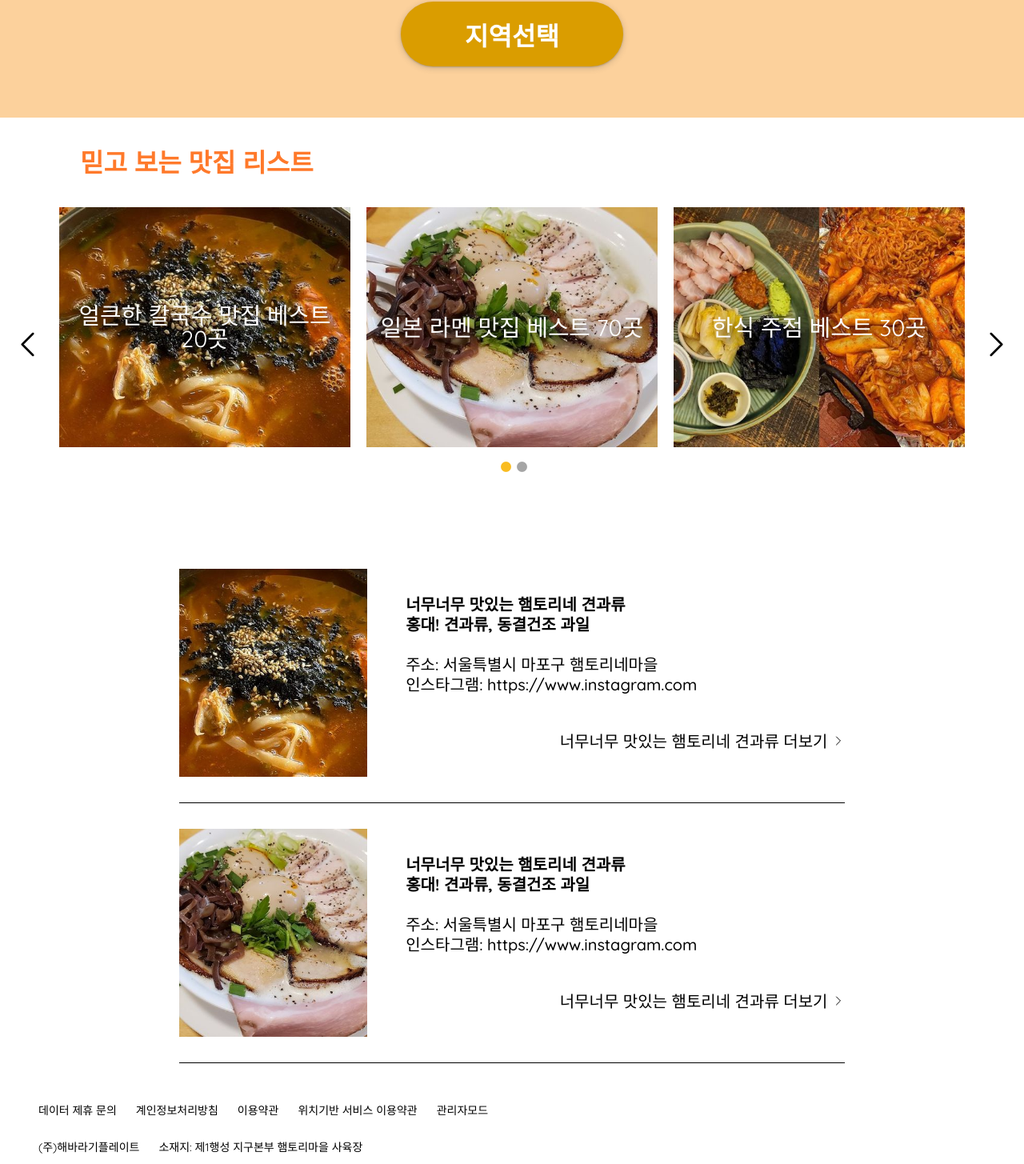
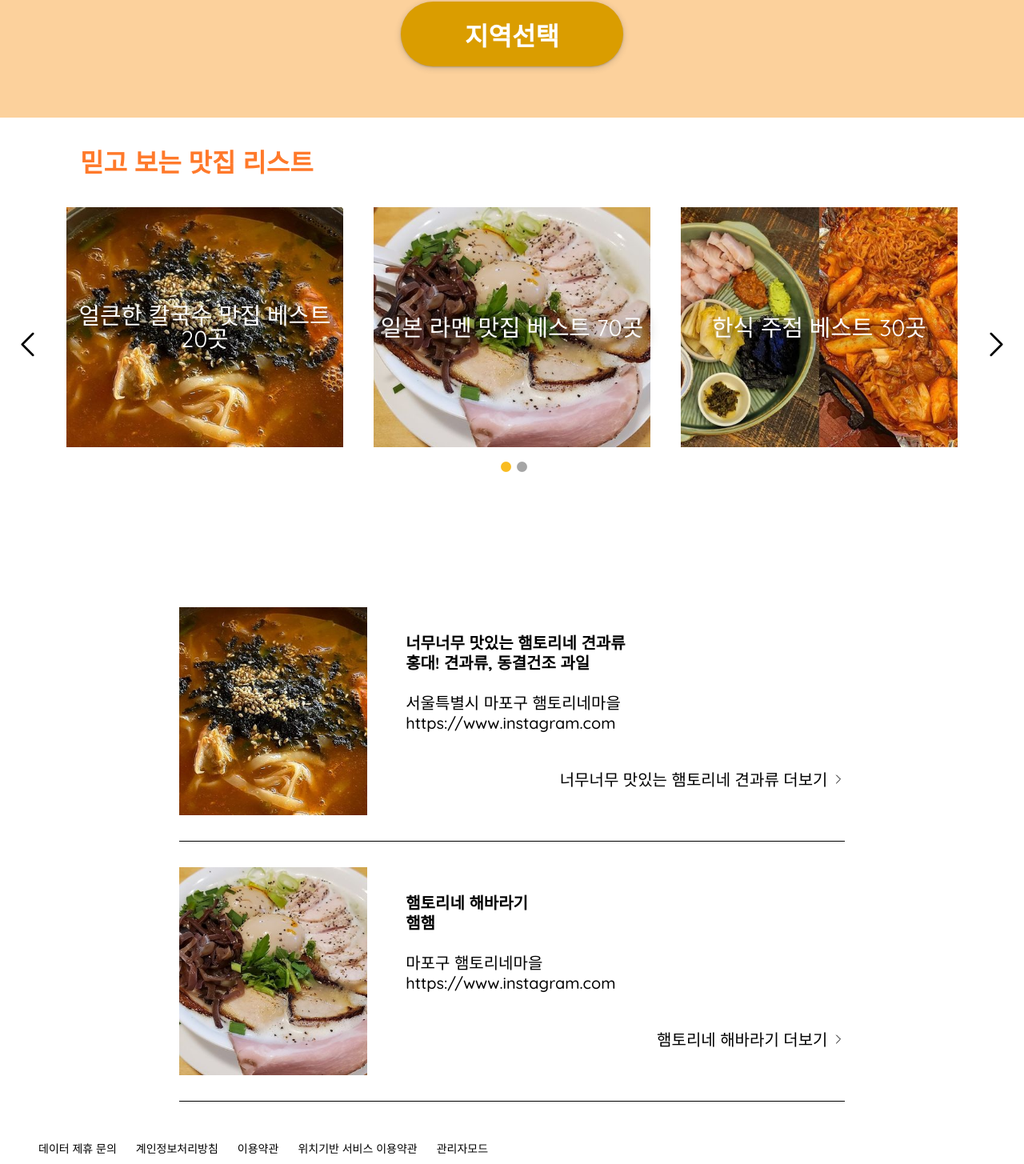
Before and after one commit to 20231016-3rd-project/front, a React (Vite) app: page / in a window 1280 px wide. Shown: the part 315-1770 px from the top of the page at 80% size. Built offline with nearby package versions, Linux system fonts and the light colour scheme.

Commit message:
feat: 슬라이드, 카드리스트 컴포넌트화 / type 생성
슬라이드, 카드리스트 컴포넌트화
type 생성

```diff
--- /dev/null
+++ b/src/components/RestaurantCard/RestaurantCard.tsx
@@ -0,0 +1,35 @@
+import React from 'react';
+import arrowRight from '/src/assets/images/arrowRight.svg';
+import { Restaurant } from '../../model/best';
+
+interface OwnProps {
+  datas: Restaurant;
+}
+
+const RestaurantCard: React.FC<OwnProps> = ({ datas }) => {
+  const renderCard = (data) => {
+    return (
+      <li className="sub-list">
+        <div className="list-img-div">
+          <img className="list-img" src={data.img} alt="" />
+        </div>
+        <div className="list-text">
+          <p className="title">{data.name}</p>
+          <p className="title">{data.text1}</p>
+          <br />
+          <p className="addr">{data.text2}</p>
+          <p className="addr">{data.text3}</p>
+          <br />
+          <p className="more">
+            {data.name} 더보기{' '}
+            <img className="see-more-arrow" src={arrowRight} alt="" />
+          </p>
+        </div>
+      </li>
+    );
+  };
+
+  return <>{datas.map(renderCard)}</>;
+};
+
+export default RestaurantCard;
--- /dev/null
+++ b/src/components/Slide/Slide.css
@@ -0,0 +1,70 @@
+.data-list {
+  position: relative;
+  display: flex !important;
+  justify-content: center;
+}
+.contents {
+  width: 90%;
+  cursor: pointer;
+}
+.imgdiv {
+  width: 100%;
+  height: 18.75rem;
+}
+.data-img {
+  object-fit: cover;
+}
+.data-text {
+  width: 90%;
+  text-align: center;
+  position: absolute;
+  top: 50%;
+  left: 50%;
+  transform: translate(-50%, -50%);
+  font-size: 1.8rem;
+  color: white;
+  text-shadow: 6px 6px 16px rgba(0, 0, 0, 0.9);
+  z-index: 10;
+}
+.section {
+  padding: 40px 0;
+}
+.section-title {
+  color: #ff792a;
+  font-size: 32px;
+  font-weight: 600;
+  margin: 0 100px;
+  padding: 0 0 40px 0;
+}
+
+.carousel {
+  display: flex;
+  justify-content: center;
+  position: relative;
+  width: 100%;
+  height: 300px;
+  margin-bottom: 3rem;
+}
+.arrow-div {
+  display: flex;
+}
+.prev {
+  height: 43px;
+  position: absolute;
+  top: 50%;
+  left: 1%;
+}
+.next {
+  height: 43px;
+  position: absolute;
+  top: 50%;
+  right: 1%;
+}
+.arrow-left {
+  height: 43px;
+  cursor: pointer;
+}
+.arrow-right {
+  height: 43px;
+  cursor: pointer;
+}
--- /dev/null
+++ b/src/components/Slide/Slide.tsx
@@ -0,0 +1,115 @@
+import React, { useCallback, useRef } from 'react';
+import './Slide.css';
+import arrowLeft from '/src/assets/images/arrowLeft.svg';
+import arrowRight from '/src/assets/images/arrowRight.svg';
+
+import Slider from 'react-slick';
+import 'slick-carousel/slick/slick.css';
+import 'slick-carousel/slick/slick-theme.css';
+import styled from 'styled-components';
+
+import {Best} from "../../model/best"
+
+interface OwnProps {
+  datas:Best
+}
+
+const Slide:React.FC<OwnProps> = ({datas}) => {
+  const settings = {
+    dots: true,
+    arrows: false,
+    autoplay: false,
+    infinite: true,
+    speed: 500,
+    slidesToShow: 3,
+    slidesToScroll: 3,
+  };
+  const slickRef = useRef(null);
+
+  const previous = useCallback(() => slickRef.current.slickPrev(), []);
+  const next = useCallback(() => slickRef.current.slickNext(), []);
+
+  const data = datas;
+
+  const renderData = (data) => {
+    return (
+      <li className="data-list" key={Math.random()}>
+        <div className="contents">
+          <div className="imgdiv">
+            <img className="data-img" src={data.img} alt="" />
+          </div>
+          <p className="data-text">{data.text}</p>
+        </div>
+      </li>
+    );
+  };
+  return (
+    <div className="carousel">
+      <Product>
+        <Slider {...settings} ref={slickRef}>
+          {data.map(renderData)}
+        </Slider>
+      </Product>
+      <div className="arrow-div">
+        <div className="prev" onClick={previous}>
+          <img className="arrow-left" src={arrowLeft} alt={'pre-arrow'} />
+        </div>
+        <div className="next" onClick={next}>
+          <img className="arrow-right" src={arrowRight} alt={'next-arrow'} />
+        </div>
+      </div>
+    </div>
+  );
+};
+
+export default Slide;
+
+const Product = styled.div`
+  width: 90%;
+  position: relative;
+  img {
+    width: 100%;
+  }
+
+  .slick-slider .slick-list {
+    height: 100%;
+    width: 100%;
+  }
+  .slick-slider .slick-track {
+    height: 100%;
+  }
+
+  .slick-slide img {
+    width: 100%;
+    height: 100%;
+  }
+
+  .slick-dots {
+    display: flex !important;
+    justify-content: center;
+    position: absolute;
+  }
+
+  .slick-dots li {
+    width: auto;
+    height: auto;
+  }
+
+  .slick-dots li button {
+    width: auto;
+    height: auto;
+  }
+
+  .slick-dots li button:before {
+    width: auto;
+    height: auto;
+    background-size: auto;
+    font-size: 15px;
+    opacity: 0.35;
+  }
+
+  .slick-dots li.slick-active button:before {
+    color: #f9b916;
+    opacity: 0.95;
+  }
+`;
--- /dev/null
+++ b/src/model/best.ts
@@ -0,0 +1,14 @@
+export type Best = {
+  id: number;
+  text: string;
+  img: string;
+}[];
+
+export type Restaurant = {
+  id:number;
+  name: string;
+  text1: string;
+  text2: string;
+  text3: string;
+  img: string;
+}[]
--- a/src/pages/main/Main.css
+++ b/src/pages/main/Main.css
@@ -23,79 +23,6 @@
     rgba(60, 64, 67, 0.15) 0px 2px 6px 2px;
   cursor: pointer;
 }
-
-.data-list {
-  position: relative;
-  display: flex !important;
-  justify-content: center;
-
-}
-.contents{
-  width: 95%;
-  cursor: pointer;
-}
-.imgdiv {
-  width: 100%;
-  height: 18.75rem;
-  /* margin: 0 1rem; */
-
-}
-.data-img {
-  object-fit: cover;
-}
-.data-text {
-  width: 90%;
-  text-align: center;
-  position: absolute;
-  top: 50%;
-  left: 50%;
-  transform: translate(-50%, -50%);
-  font-size: 1.8rem;
-  color: white;
-  text-shadow: 6px 6px 16px rgba(0, 0, 0, 0.9);
-  z-index: 10;
-}
-.section {
-  padding: 40px 0;
-}
-.section-title{
-  color: #ff792a;
-  font-size: 32px;
-  font-weight: 600;
-  margin: 0 100px;
-  padding: 0 0 40px 0;
-}
-.carousel {
-  display: flex;
-  justify-content: center;
-  position: relative;
-  width: 100%;
-  height: 300px;
-}
-.arrow-div {
-  display: flex;
-}
-.prev {
-  height: 43px;
-  position: absolute;
-  top: 50%;
-  left: 1%;
-}
-.next {
-  height: 43px;
-  position: absolute;
-  top: 50%;
-  right: 1%;
-}
-.arrow-left {
-  height: 43px;
-  cursor: pointer;
-}
-.arrow-right {
-  height: 43px;
-  cursor: pointer;
-}
-
 
 .subpage {
   padding: 80px 15% 20px;
--- a/src/pages/main/Main.tsx
+++ b/src/pages/main/Main.tsx
@@ -1,4 +1,4 @@
-import React, { useCallback, useRef } from 'react';
+import React from 'react';
 import './Main.css';
 import korean from '/src/assets/images/korean.jpg';
 import noodle from '/src/assets/images/noodle.jpg';
@@ -6,30 +6,19 @@ import ramen from '/src/assets/images/ramen.jpg';
 import bibimbap from '/src/assets/images/bibimbap.jpg';
 import pasta from '/src/assets/images/pasta.jpg';
 import tart from '/src/assets/images/tart.jpg';
-import arrowLeft from '/src/assets/images/arrowLeft.svg';
-import arrowRight from '/src/assets/images/arrowRight.svg';
 
-import Slider from 'react-slick';
 import 'slick-carousel/slick/slick.css';
 import 'slick-carousel/slick/slick-theme.css';
 import styled from 'styled-components';
 
+import Slide from '../../components/Slide/Slide';
+import RestaurantCard from '../../components/RestaurantCard/RestaurantCard';
+
+import { Best, Restaurant } from '../../model/best';
+
+
 const Main = () => {
-  const settings = {
-    dots: true,
-    arrows: false,
-    autoplay: false,
-    infinite: true,
-    speed: 500,
-    slidesToShow: 3,
-    slidesToScroll: 3,
-  };
-  const slickRef = useRef(null);
-
-  const previous = useCallback(() => slickRef.current.slickPrev(), []);
-  const next = useCallback(() => slickRef.current.slickNext(), []);
-
-  const data = [
+  const datas: Best = [
     { id: 1, text: '얼큰한 칼국수 맛집 베스트 20곳', img: noodle },
     { id: 2, text: '일본 라멘 맛집 베스트 70곳', img: ramen },
     { id: 3, text: '한식 주점 베스트 30곳', img: korean },
@@ -37,18 +26,25 @@ const Main = () => {
     { id: 5, text: '파스타 맛집 베스트 10곳', img: pasta },
     { id: 6, text: '비빔밥 맛집 베스트 45곳', img: bibimbap },
   ];
-  const renderImgs = (data) => {
-    return (
-      <li className="data-list" key={Math.random()}>
-        <div className='contents'>
-          <div className="imgdiv">
-            <img className="data-img" src={data.img} alt="" />
-          </div>
-          <p className="data-text">{data.text}</p>
-        </div>
-      </li>
-    );
-  };
+
+  const retaurantData: Restaurant = [
+    {
+      id: 1,
+      name: '너무너무 맛있는 햄토리네 견과류',
+      text1: '홍대! 견과류, 동결건조 과일',
+      text2: '서울특별시 마포구 햄토리네마을',
+      text3: 'https://www.instagram.com',
+      img: noodle,
+    },
+    {
+      id: 2,
+      name: '햄토리네 해바라기',
+      text1: '햄햄',
+      text2: '마포구 햄토리네마을',
+      text3: 'https://www.instagram.com',
+      img: ramen,
+    },
+  ];
 
   return (
     <main>
@@ -59,57 +55,12 @@ const Main = () => {
       </div>
       <section className="section">
         <div className="section-title">믿고 보는 맛집 리스트</div>
-        <div className="carousel">
-          <ProductImg>
-            <Slider {...settings} ref={slickRef}>
-              {data.map(renderImgs)}
-            </Slider>
-          </ProductImg>
-          <div className="arrow-div">
-            <div className="prev" onClick={previous}>
-              <img className="arrow-left" src={arrowLeft} alt={'pre-arrow'} />
-            </div>
-            <div className="next" onClick={next}>
-              <img
-                className="arrow-right"
-                src={arrowRight}
-                alt={'next-arrow'}
-              />
-            </div>
-          </div>
-        </div>
+        <Slide datas={datas} />
       </section>
 
-      <section className='subpage'>
+      <section className="subpage">
         <ul>
-          <li className='sub-list'>
-            <div className='list-img-div'>
-            <img className='list-img' src={noodle} alt="" />
-            </div>
-            <div className='list-text'>
-              <p className='title'>너무너무 맛있는 햄토리네 견과류</p>
-              <p className='title'>홍대! 견과류, 동결건조 과일</p>
-              <br />
-              <p className='addr'>주소: 서울특별시 마포구 햄토리네마을</p>
-              <p className='addr'>인스타그램: https://www.instagram.com</p>
-              <br />
-              <p className='more'>너무너무 맛있는 햄토리네 견과류 더보기 <img className='see-more-arrow' src={arrowRight} alt="" /></p>
-            </div>
-          </li>
-          <li className='sub-list'>
-            <div className='list-img-div'>
-            <img className='list-img' src={ramen} alt="" />
-            </div>
-            <div className='list-text'>
-              <p className='title'>너무너무 맛있는 햄토리네 견과류</p>
-              <p className='title'>홍대! 견과류, 동결건조 과일</p>
-              <br />
-              <p className='addr'>주소: 서울특별시 마포구 햄토리네마을</p>
-              <p className='addr'>인스타그램: https://www.instagram.com</p>
-              <br />
-              <p className='more'>너무너무 맛있는 햄토리네 견과류 더보기 <img className='see-more-arrow' src={arrowRight} alt="" /></p>
-            </div>
-          </li>
+        <RestaurantCard datas={retaurantData}/>
         </ul>
       </section>
     </main>
@@ -117,52 +68,3 @@ const Main = () => {
 };
 
 export default Main;
-
-const ProductImg = styled.div`
-  width: 90%;
-  position: relative;
-  img {
-    width: 100%;
-  }
-
-  .slick-slider .slick-list {
-    height: 100%;
-  }
-  .slick-slider .slick-track {
-    height: 100%;
-  }
-
-  .slick-slide img {
-    width: 100%;
-    height: 100%;
-  }
-
-  .slick-dots {
-    display: flex !important;
-    justify-content: center;
-    position: absolute;
-  }
-
-  .slick-dots li {
-    width: auto;
-    height: auto;
-  }
-
-  .slick-dots li button {
-    width: auto;
-    height: auto;
-  }
-
-  .slick-dots li button:before {
-    width: auto;
-    height: auto;
-    background-size: auto;
-    font-size: 15px;
-    opacity: 0.35;
-  }
-
-  .slick-dots li.slick-active button:before {
-    color: #f9b916;
-    opacity: 0.95;
-  }
-`;
```
